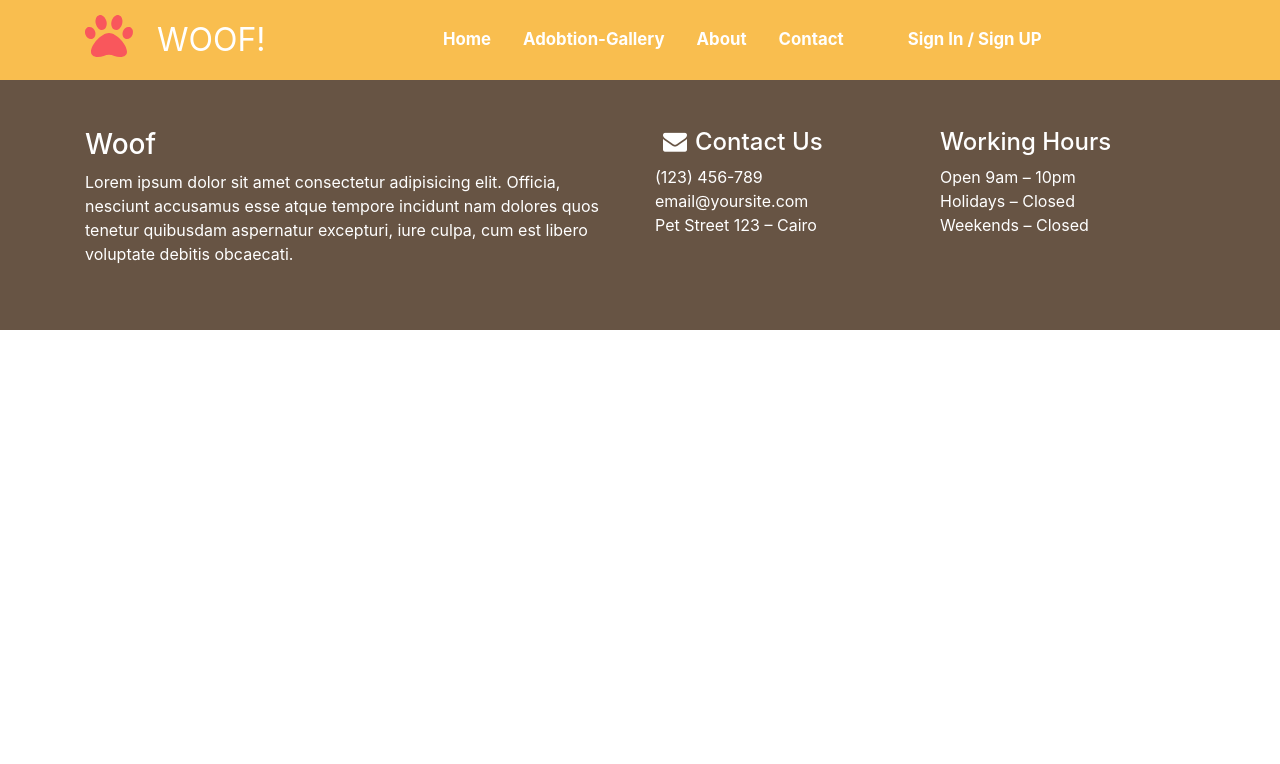
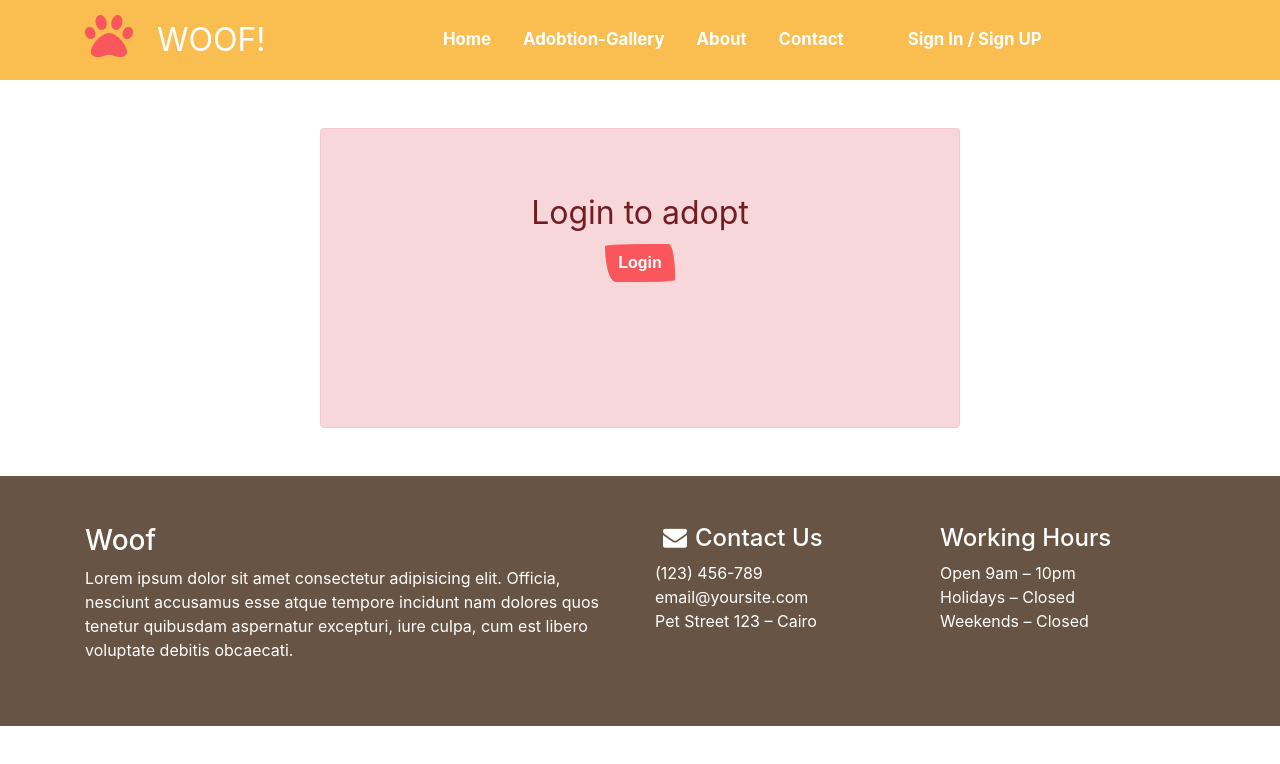
Before and after one commit to AndrewHany2/adopt-pet, a React (Create React App) app in the folder frontend/: page /pet/1 in a window 1280 px wide. Shown: the top 764 px of the page. Built offline with nearby package versions, Linux system fonts and the light colour scheme; a web font is replaced by a local one.

Commit message:
pets info and profile fix

```diff
--- a/frontend/src/pages/PetsGallery/PetsGallery.js
+++ b/frontend/src/pages/PetsGallery/PetsGallery.js
@@ -17,7 +17,7 @@ function PetsGallery(props) {
   }, [currentPage]);
 
   const handlePetsList = (filterByGender, filterByPet, filterByAge) => {
-    dispatch(getPets(currentPage, filterByGender, filterByPet, filterByAge));
+    dispatch(getPets(currentPage, filterByGender, filterByPet, filterByAge, 8));
   };
   return (
     <div>
--- a/frontend/src/pages/PetsInfo/PetsInfo.js
+++ b/frontend/src/pages/PetsInfo/PetsInfo.js
@@ -78,13 +78,37 @@ function PetsInfo({ match, history }) {
   useEffect(() => {
     if (userData.loading === false) {
       setAlreadyRequested(
-        userData.info.petAdoptionRequests?.some((element) => element === id)
+        userData.info.petAdoptionRequests.some((element) => element === id)
       );
     }
   }, [userData.loading]);
 
   return (
     <>
+      {!userLogin.info ? (
+        <div
+          style={{
+            margin: "auto",
+            height: "300px",
+            width: "50%",
+            fontSize: "2rem",
+          }}
+          className="alert alert-danger my-5 text-center"
+          role="alert"
+        >
+          <div className="mt-5">Login to adopt</div>
+          <div>
+            <button
+              className="btn btn-primary"
+              onClick={() => {
+                history.push("/signin");
+              }}
+            >
+              Login
+            </button>
+          </div>
+        </div>
+      ) : null}
       {pet.info ? (
         <div>
           <div className="container-fluid backgroundImg p-4">
@@ -175,8 +199,6 @@ function PetsInfo({ match, history }) {
                             </li>
                           </ul>
                         </div>
-                        {userLogin.info ? (
-                          <>
                         <div className="col-sm-6 col-md-8">
                           {!loading && !success && !alreadyRequested && (
                             <button
@@ -200,9 +222,7 @@ function PetsInfo({ match, history }) {
                         )}
                         <Modal show={show} onHide={handleClose}>
                           <Modal.Header closeButton>
-                                <Modal.Title>
-                                  Send message to pet owner
-                                </Modal.Title>
+                            <Modal.Title>Send message to pet owner</Modal.Title>
                           </Modal.Header>
                           <Modal.Body>
                             <Form.Group
@@ -220,10 +240,7 @@ function PetsInfo({ match, history }) {
                             </Form.Group>
                           </Modal.Body>
                           <Modal.Footer>
-                                <Button
-                                  variant="secondary"
-                                  onClick={handleClose}
-                                >
+                            <Button variant="secondary" onClick={handleClose}>
                               Close
                             </Button>
                             <Button variant="primary" onClick={sendMessage}>
@@ -231,14 +248,6 @@ function PetsInfo({ match, history }) {
                             </Button>
                           </Modal.Footer>
                         </Modal>
-                          </>
-                        ) : (
-                          <div className="col-sm-6 col-md-8">
-                            <div class="alert alert-danger" role="alert">
-                              Login to adopt
-                            </div>
-                          </div>
-                        )}
                       </div>
                     </div>
                   </div>
--- a/frontend/src/pages/Profile/Profile.js
+++ b/frontend/src/pages/Profile/Profile.js
@@ -14,12 +14,11 @@ function Profile() {
 
   const dispatch = useDispatch();
 
-
   useEffect(() => {
     dispatch(getProfile(id));
   }, []);
 
-  console.log("Profile Data")
+  console.log("Profile Data");
   console.log(profileData.petInfo);
   if (profileData.loading) {
     return (
@@ -32,24 +31,28 @@ function Profile() {
       <div>
         <PageHeader title="Profile" />
         <div className="container">
-        {profileData?.userInfo && <UserInfo userInfo={profileData.userInfo} />}
+          {profileData?.userInfo && (
+            <UserInfo userInfo={profileData.userInfo} />
+          )}
 
-        { profileData?.petsInfo !== undefined && (<div className="container">
+          {profileData?.petsInfo !== undefined && (
+            <div className="container">
               <div className="alert alert-primary mt-5 p-4" role="alert">
                 <div style={{ color: "white" }}>
                   <p className="h3">Adoption Rules</p>
                   <p style={{ color: "white" }}>
                     Elit uasi quidem minus id omnis a nibh fusce mollis imperdie
-                tlorem ipuset phas ellus ac sodales Lorem ipsum dolor Phas ellus
-                ac sodales felis tiam non metus. lorem ipsum dolor sit amet,
-                consectetur adipisicing elit uasi quidem minus id omnis a nibh
-                fusce mollis imperdie tlorem ipuset campas fincas
+                    tlorem ipuset phas ellus ac sodales Lorem ipsum dolor Phas
+                    ellus ac sodales felis tiam non metus. lorem ipsum dolor sit
+                    amet, consectetur adipisicing elit uasi quidem minus id
+                    omnis a nibh fusce mollis imperdie tlorem ipuset campas
+                    fincas
                   </p>
                 </div>
               </div>
-        </div>)
-        }
-        {profileData?.petsInfo !== undefined &&
+            </div>
+          )}
+          {profileData.petsInfo?.length !== 0 &&
             profileData.petsInfo.map((pet) => {
               return <PetInfo key={pet} petInfo={pet} />;
             })}
@@ -57,7 +60,6 @@ function Profile() {
       </div>
     );
   }
-
 }
 
 export default Profile;
```
Lines whose indentation alone changed are shown as unchanged.
